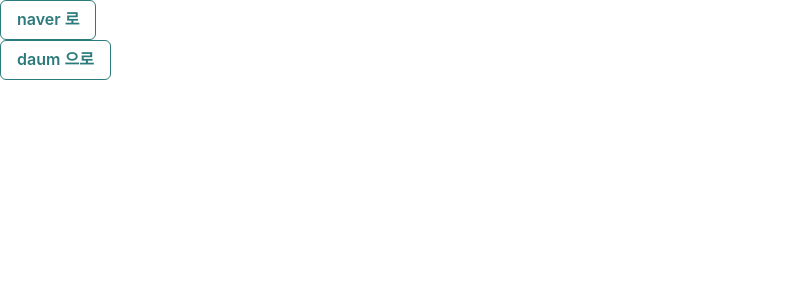
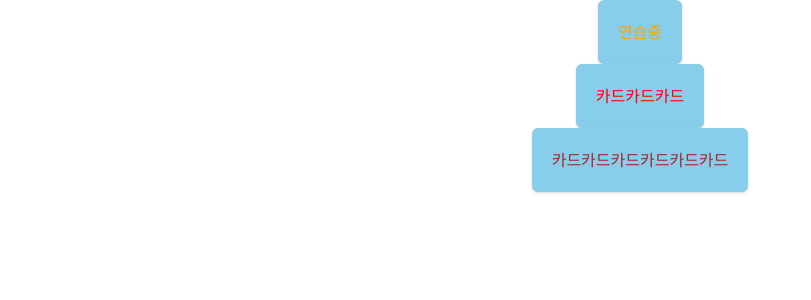
Before and after one commit to laehwani/reactHwani, a React (Create React App) app: page / in a window 1280 px wide. Shown: the top 300 px of the page, without its empty margins (0-811 px from the left). Built offline with nearby package versions, Linux system fonts and the light colour scheme.

Commit message:
react children 및 card 연습

```diff
--- a/src/App.js
+++ b/src/App.js
@@ -1,13 +1,14 @@
 import React from "react";
-import * as PropTypes from "prop-types";
-import { Button, Stack } from "@chakra-ui/react";
+import { Card, CardBody, Center } from "@chakra-ui/react";
 
-function MyLink({ to, children }) {
+function MyBox({ color, bg, children }) {
   return (
     <div>
-      <Button as="a" href={to} colorScheme="teal" variant="outline">
-        {children}
-      </Button>
+      <Center>
+        <Card color={color} bg={bg}>
+          <CardBody>{children}</CardBody>
+        </Card>
+      </Center>
     </div>
   );
 }
@@ -15,8 +16,15 @@
 function App() {
   return (
     <>
-      <MyLink to={"https://www.naver.com"}>naver 로 </MyLink>
-      <MyLink to={"https://www.daum.net"}>daum 으로</MyLink>
+      <MyBox color={"orange"} bg={"skyblue"}>
+        연습중
+      </MyBox>
+      <MyBox color={"red"} bg={"skyblue"}>
+        카드카드카드
+      </MyBox>
+      <MyBox color={"brown"} bg={"skyblue"}>
+        카드카드카드카드카드카드
+      </MyBox>
     </>
   );
 }
```
